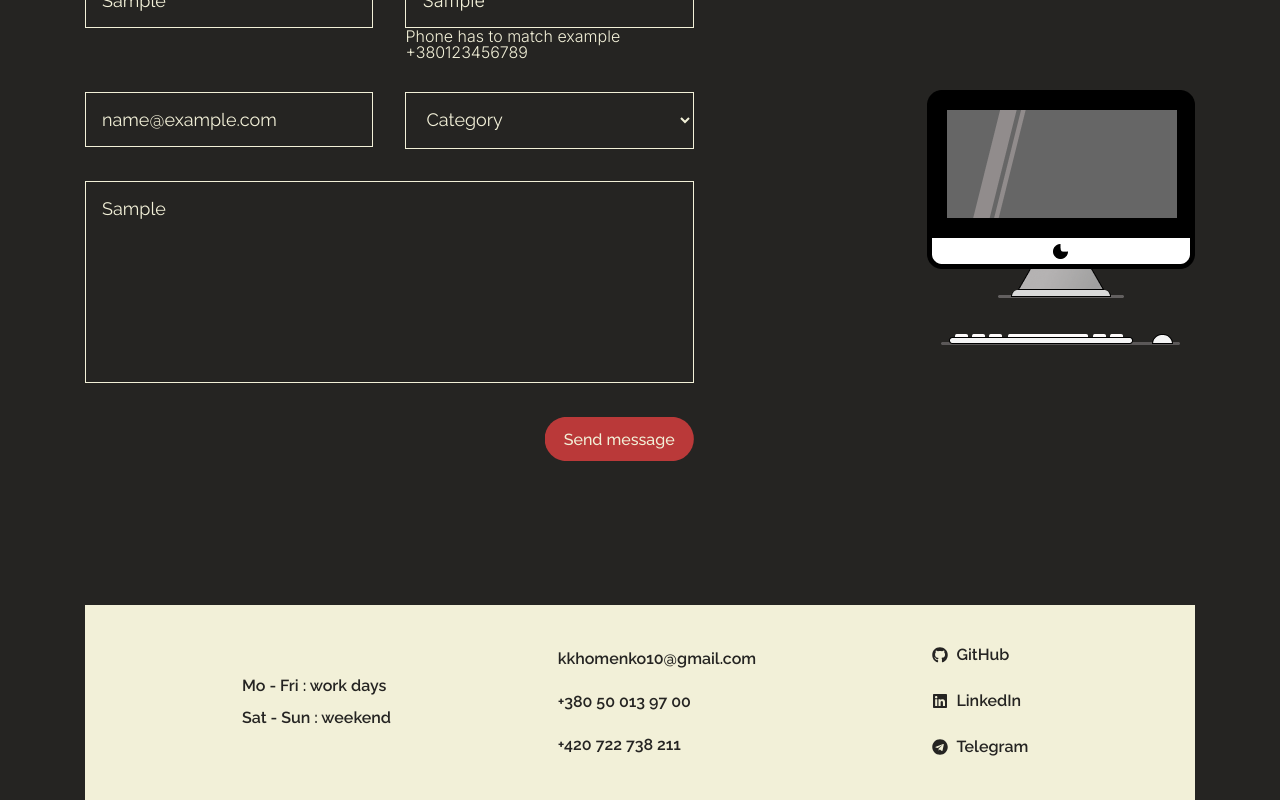
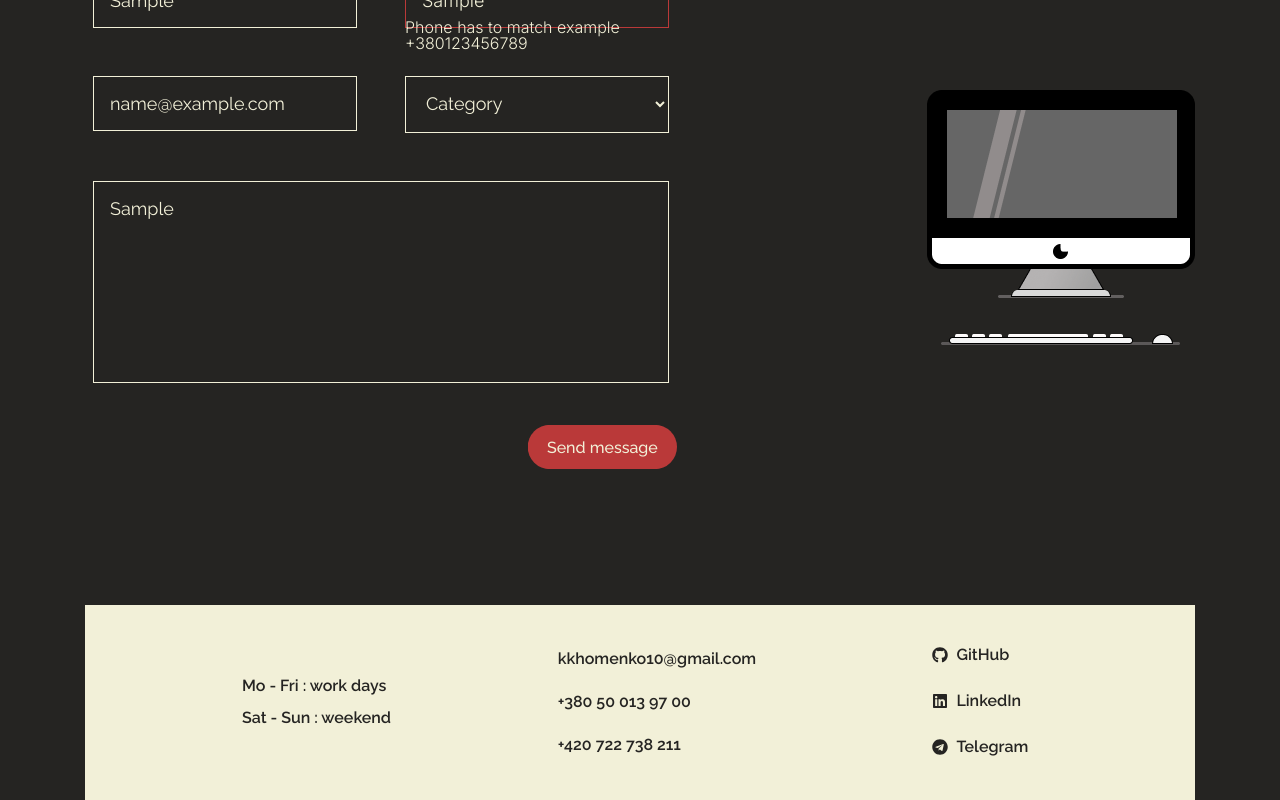
Before and after one commit to kiz0r/presentation-project, a React (Vite) app: page / in a window 1280 px wide. Both pictures are taken after typing "Sample", "Sample", "name@example.com", "Sample" into the empty fields and a click on the button "Send message". Shown: the part 1473-2273 px from the top of the page. Built offline with nearby package versions, Linux system fonts and the light colour scheme.

Commit message:
Apply new form features

```diff
--- a/package.json
+++ b/package.json
@@ -10,6 +10,7 @@
     "preview": "vite preview"
   },
   "dependencies": {
+    "clsx": "^2.0.0",
     "formik": "^2.4.5",
     "framer-motion": "^10.16.4",
     "i": "^0.3.7",
--- a/src/components/FormInputs/FormInput.module.scss
+++ b/src/components/FormInputs/FormInput.module.scss
@@ -3,6 +3,8 @@
 .formLabel {
   width: 100%;
   height: auto;
+  position: relative;
+  padding: 0.5rem;
 }
 
 .formInput {
@@ -18,6 +20,7 @@
   &[type='phone'] {
     font-family: 'Inter', sans-serif;
   }
+
   &::placeholder {
     opacity: 0.5;
     font-family: inherit;
@@ -29,4 +32,15 @@
   padding: 1rem;
   border: 1px solid $text-color;
   outline: none;
+
+  &.invalid {
+    transition: border 0.5s ease;
+    border: 1px solid $accent-red;
+  }
 }
+
+.errorBox {
+  position: absolute;
+  font-size: 16px;
+  bottom: -15px;
+}
--- a/src/components/FormInputs/index.jsx
+++ b/src/components/FormInputs/index.jsx
@@ -1,18 +1,29 @@
 import { Field, useField } from 'formik'
 import { useTranslation } from 'react-i18next'
+import clsx from 'clsx'
 
 import styles from './FormInput.module.scss'
 
+const setClasses = (meta, styles) =>
+  clsx(styles.formInput, {
+    [styles.invalid]: meta.error && meta.touched,
+    [styles.valid]: !meta.error && !meta.touched
+  })
+
 const FormInput = ({ name, label, ...restProps }) => {
   const { t } = useTranslation()
+
   return (
     <Field name={name}>
       {({ field, form: { errors, touched }, meta }) => {
+        const inputClassname = setClasses(meta, styles)
         return (
           <label className={styles.formLabel}>
             {label && <span>{label}</span>}
-            <input {...restProps} {...field} className={styles.formInput} />
-            {meta.error && meta.touched && <div>{t(meta.error)}</div>}
+            <input {...restProps} {...field} className={inputClassname} />
+            {meta.error && meta.touched && (
+              <div className={styles.errorBox}>{t(meta.error)}</div>
+            )}
           </label>
         )
       }}
@@ -23,11 +34,12 @@ const FormInput = ({ name, label, ...restProps }) => {
 const FormTextArea = ({ label, ...restProps }) => {
   const [field, meta] = useField(restProps)
   const { t } = useTranslation()
+  const inputClassname = setClasses(meta, styles)
 
   return (
     <label className={styles.formLabel}>
       {label && <span>{label}</span>}
-      <textarea {...field} {...restProps} className={styles.formInput} />
+      <textarea {...field} {...restProps} className={inputClassname} />
       {meta.error && meta.touched && <div>{t(meta.error)}</div>}
     </label>
   )
@@ -36,11 +48,12 @@ const FormTextArea = ({ label, ...restProps }) => {
 const FormSelect = ({ label, ...restProps }) => {
   const [field, meta] = useField(restProps)
   const { t } = useTranslation()
+  const inputClassname = setClasses(meta, styles)
 
   return (
     <label className={styles.formLabel}>
       {label && <span>{label}</span>}
-      <select {...field} {...restProps} className={styles.formInput} />
+      <select {...field} {...restProps} className={inputClassname} />
       {meta.error && meta.touched && <div>{t(meta.error)}</div>}
     </label>
   )
--- a/src/components/HorizontalLine/index.jsx
+++ b/src/components/HorizontalLine/index.jsx
@@ -17,8 +17,6 @@ const HorizontalLine = () => {
   return (
     <motion.div
       className={styles.horLine}
-      initial='hidden'
-      whileInView='visible'
       variants={horizontalLineVariants}
       transition={{ delay: 1, duration: 1 }}
       viewport={{ amount: 0.5 }}
```
Also changed, not shown: 1 other file (tests, documents, lock files or other folders).
